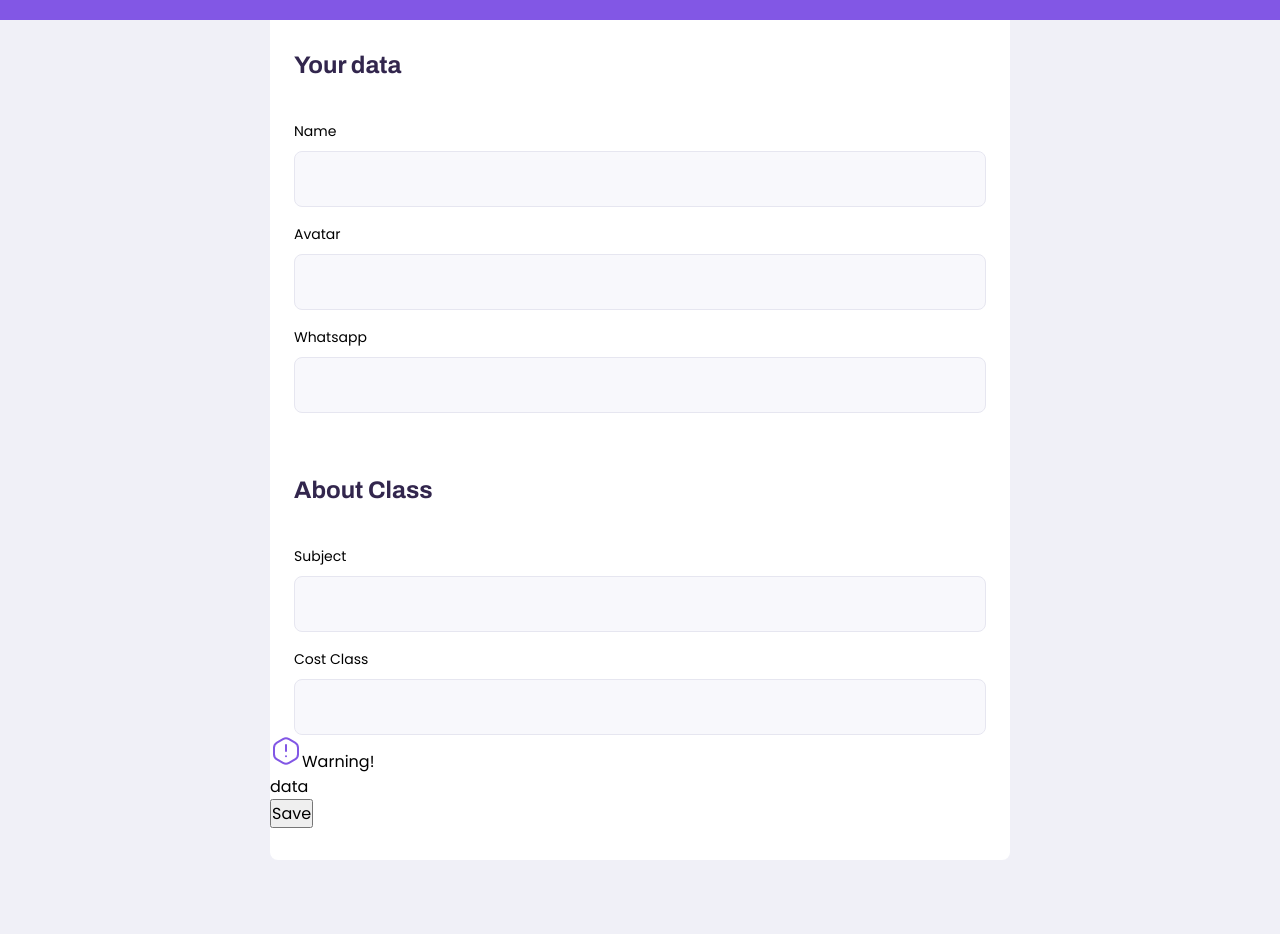
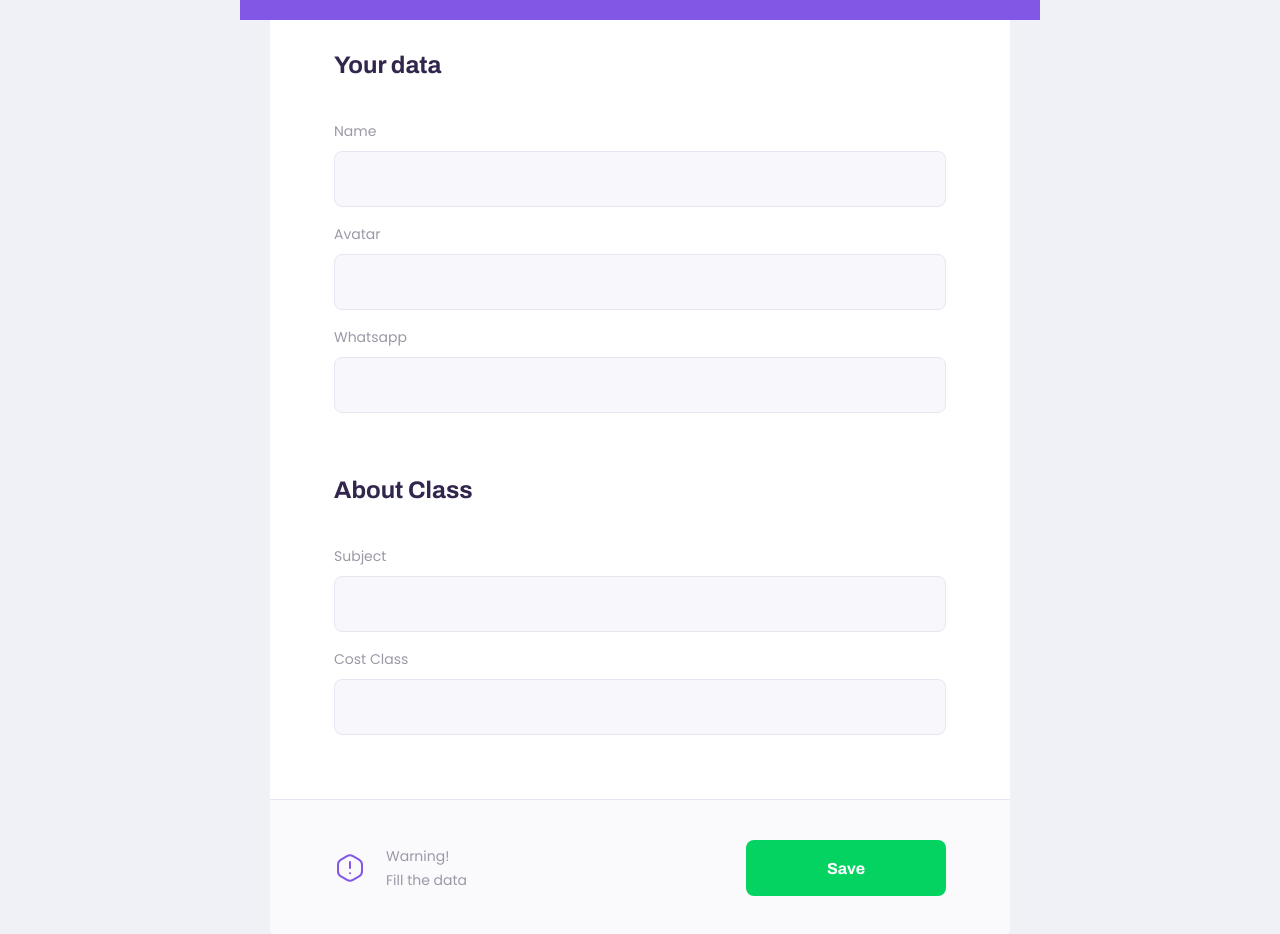
Before and after one commit to BrunoRNova1s/proffy, a React (Create React App) app in the folder web/: page /give-classes in a window 1280 px wide. Shown: the part 320-1254 px from the top of the page. Before the commit the page ends 1180 px from the top, so only its background shows below. Built offline with nearby package versions, Linux system fonts and the light colour scheme.

Commit message:
update footer style

```diff
--- a/web/src/pages/TeacherForm/index.tsx
+++ b/web/src/pages/TeacherForm/index.tsx
@@ -7,7 +7,7 @@
 
 function TeacherForm() {
   return (
-    <div id="page-teacher-list" className="container">
+    <div id="page-teacher-form" className="container">
       <PageHeader
         title="You want to teach, amazing!"
         description="the first step is to fill out the form"
@@ -31,7 +31,7 @@
           <p>
             <img src={warningIcon} alt="warning"/>
             Warning! <br />
-            data
+            Fill the data
           </p>
           <button type="button">
             Save
--- a/web/src/pages/TeacherForm/styles.css
+++ b/web/src/pages/TeacherForm/styles.css
@@ -1,13 +1,13 @@
-#page-teacher-list {
+#page-teacher-form {
     width: 100vw;
     height: 100vh;
 }
 
-#page-teacher-list .page-header .header-content {
+#page-teacher-form .page-header .header-content {
     margin-bottom: 6.4rem;
 }
 
-#page-teacher-list main {
+#page-teacher-form main {
     background: var(--color-box-base);
     width: 100%;
     max-width: 74rem;
@@ -17,16 +17,16 @@
     overflow: hidden;
 }
 
-#page-teacher-list main fieldset {
+#page-teacher-form main fieldset {
     border: 0;
     padding: 0 2.4rem;
 }
 
-#page-teacher-list main fieldset + fieldset {
+#page-teacher-form main fieldset + fieldset {
     margin-top: 6.4rem;
 }
 
-#page-teacher-list main fieldset legend {
+#page-teacher-form main fieldset legend {
     font: 700 2.4rem Archivo;
     color: var(--color-text-title);
     margin-bottom: 2.4rem;
@@ -36,6 +36,10 @@
     width: 100%;
     padding-bottom: 1.6rem;
     border-bottom: 1px solid var(--color-line-in-wgite);
+}
+
+#page-teacher-form main label {
+    color: var(--color-text-complement);
 }
 
 #page-teacher-form main footer {
@@ -78,3 +82,33 @@
 #page-teacher-form main footer button:hover {
     background: var(--color-secundary-dark);
 }
+
+@media (min-width: 700px) {
+    #page-teacher-form {
+        max-width: 100vh;
+    }
+
+    #page-teacher-form .page-header .header-content {
+        margin-bottom: 0;
+    }
+
+    #page-teacher-form main fieldset {
+        padding: 0 6.4rem;
+    }
+
+    #page-teacher-form main footer {
+        padding: 4.0rem 6.4rem;
+        display: flex;
+        align-items: center;
+        justify-content: space-between;
+    }
+
+    #page-teacher-form main footer p {
+        justify-content: space-between;
+    }
+
+    #page-teacher-form main footer button {
+        width: 20rem;
+        margin-top: 0;
+    }
+}
```
